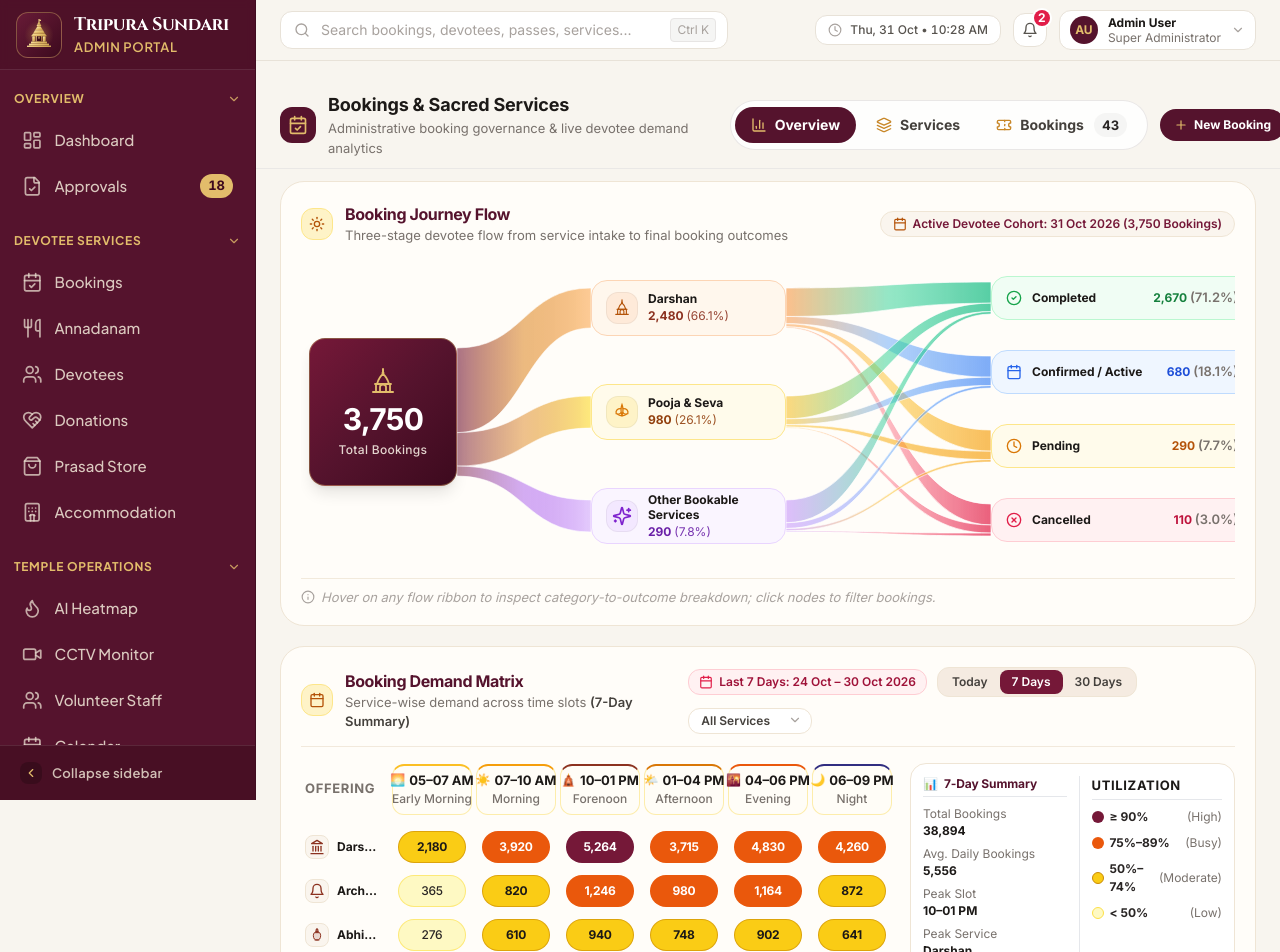
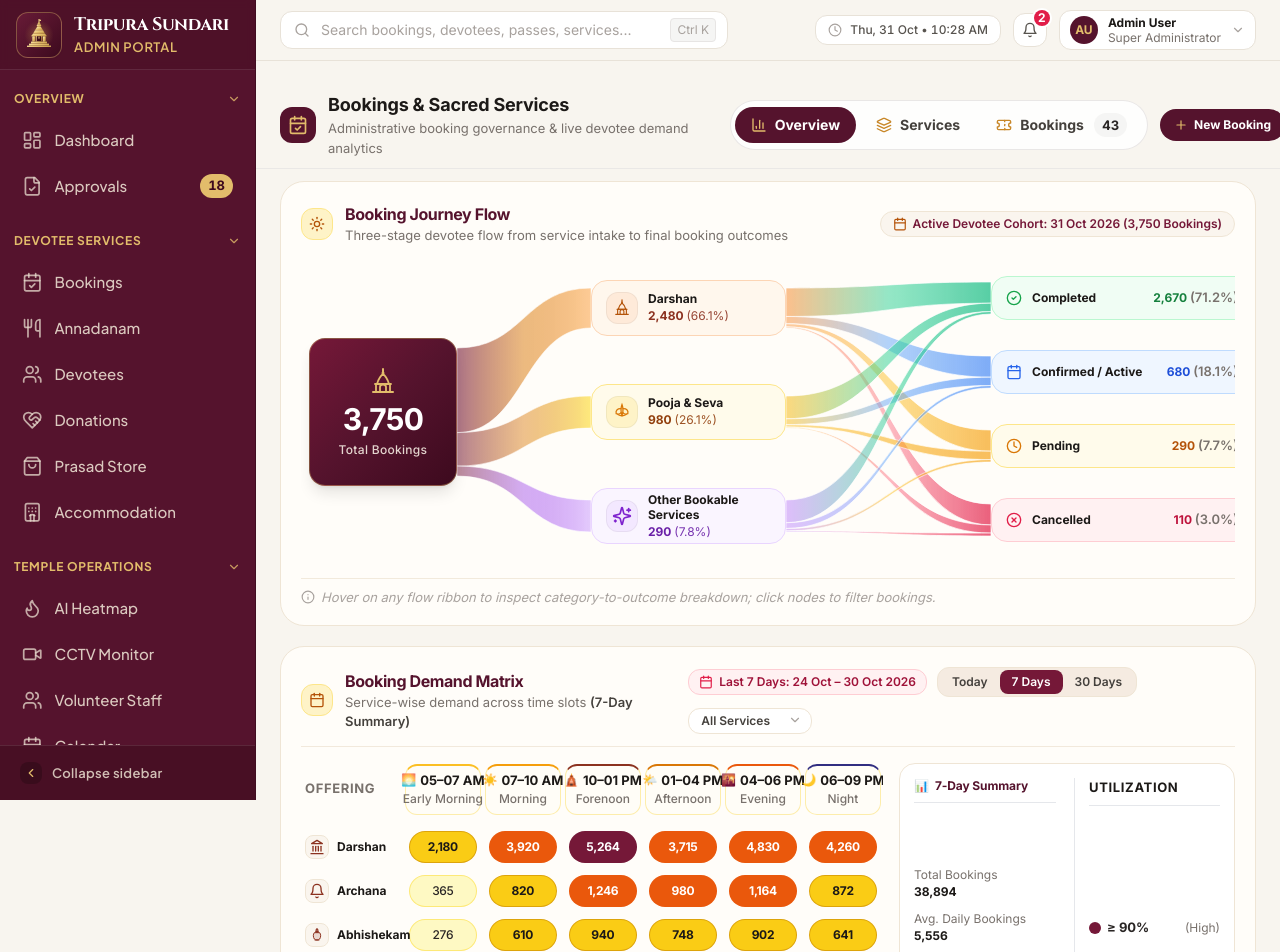
Before and after one commit to PraneethGwcSE/Tripura_Sundhari_Temple_Admin, a React (Vite) app: page /bookings in a window 1280 px wide. Shown: the top 952 px of the page. Built offline with nearby package versions, Linux system fonts and the light colour scheme.

Commit message:
feat: align demand matrix side box to bottom level and prevent offering label truncation

```diff
--- a/src/components/bookings/BookingDemandMatrix.jsx
+++ b/src/components/bookings/BookingDemandMatrix.jsx
@@ -355,20 +355,20 @@ export default function BookingDemandMatrix({ onCellClick }) {
       </div>
 
       {/* 2. Main Content: Grid of Matrix Table + Dual-Column Side Panel */}
-      <div className="flex flex-col xl:flex-row items-start gap-4">
+      <div className="flex flex-col xl:flex-row items-stretch gap-4">
         {/* Left: 6-Slot Demand Matrix Table (Fluid and responsive, no horizontal scroll) */}
-        <div className="flex-1 w-full overflow-x-auto custom-scrollbar">
+        <div className="flex-1 w-full overflow-x-auto custom-scrollbar flex flex-col justify-between">
           <table className="w-full table-fixed border-collapse">
             <thead>
               <tr>
                 {/* Offering Title Header */}
-                <th className="w-[15%] pb-2.5 text-left text-[11px] font-bold text-stone-500 uppercase tracking-wider pl-1">
+                <th className="w-[17.5%] pb-2.5 text-left text-[11px] font-bold text-stone-500 uppercase tracking-wider pl-1">
                   Offering
                 </th>
 
                 {/* 6 Time Slot Columns */}
                 {timeSlotColumns.map((slot) => (
-                  <th key={slot.id} className="w-[14.16%] pb-2.5 px-0.5 text-center">
+                  <th key={slot.id} className="w-[13.75%] pb-2.5 px-0.5 text-center">
                     <div
                       className={`mx-auto w-full max-w-[94px] py-1.5 px-1 rounded-xl bg-[#FFFDF7] border border-[#FDE68A]/70 border-t-2 ${slot.border} shadow-2xs flex flex-col items-center justify-center`}
                     >
@@ -387,13 +387,13 @@ export default function BookingDemandMatrix({ onCellClick }) {
             <tbody>
               {visibleRows.map((row) => (
                 <tr key={row.id} className="hover:bg-[#FFF9F2]/50 transition-colors">
-                  {/* Row Service Header */}
-                  <td className="py-2 pl-1 pr-2 whitespace-nowrap align-middle">
+                  {/* Row Service Header: Allowed to wrap cleanly without ellipsis truncation */}
+                  <td className="py-2.5 pl-1 pr-2 align-middle">
                     <div className="flex items-center gap-2 font-bold text-stone-900 font-sans text-xs">
                       <div className="w-6 h-6 rounded-lg bg-[#FAF5EE] border border-[#EFE5D5] flex items-center justify-center shrink-0">
                         {row.icon}
                       </div>
-                      <span className="truncate">{row.name}</span>
+                      <span className="leading-tight text-stone-900">{row.name}</span>
                     </div>
                   </td>
 
@@ -442,19 +442,19 @@ export default function BookingDemandMatrix({ onCellClick }) {
           </table>
         </div>
 
-        {/* Right Side: Dual-Column Summary & Utilization Card (Directly matches Reference Image) */}
-        <div className="w-full xl:w-[325px] 2xl:w-[340px] shrink-0 bg-white rounded-2xl border border-[#EFE5D5] p-3 shadow-2xs">
-          <div className="grid grid-cols-2 gap-3 divide-x divide-stone-150">
+        {/* Right Side: Dual-Column Summary & Utilization Card (Aligned to match bottom of left matrix) */}
+        <div className="w-full xl:w-[336px] 2xl:w-[350px] shrink-0 bg-white rounded-2xl border border-[#EFE5D5] p-3.5 shadow-2xs flex flex-col justify-between">
+          <div className="grid grid-cols-2 gap-3.5 divide-x divide-stone-150 h-full">
             {/* Column 1: Summary */}
-            <div className="space-y-2">
-              <div className="flex items-center gap-1.5 pb-1 border-b border-stone-150">
+            <div className="flex flex-col justify-between pr-1">
+              <div className="flex items-center gap-1.5 pb-2 border-b border-stone-150">
                 <span className="text-[#55132D] text-xs">📊</span>
                 <h3 className="font-bold text-[#55132D] font-serif text-xs">
                   {summary.title}
                 </h3>
               </div>
 
-              <div className="space-y-1.5 text-[11px]">
+              <div className="space-y-2.5 text-[11px] py-1">
                 <div>
                   <div className="text-stone-500 text-[10px]">Total Bookings</div>
                   <div className="font-bold text-stone-900 font-sans text-xs">
@@ -483,30 +483,30 @@ export default function BookingDemandMatrix({ onCellClick }) {
             </div>
 
             {/* Column 2: Utilization Legend */}
-            <div className="pl-3 space-y-2">
-              <h3 className="font-bold text-stone-900 text-[11px] tracking-wider uppercase pb-1 border-b border-stone-150">
+            <div className="pl-3.5 flex flex-col justify-between">
+              <h3 className="font-bold text-stone-900 text-[11px] tracking-wider uppercase pb-2 border-b border-stone-150">
                 Utilization
               </h3>
 
-              <div className="space-y-2 text-[10.5px]">
+              <div className="space-y-3 text-[11px] py-1">
                 <div className="flex items-center gap-1.5">
                   <span className="w-3 h-3 rounded-full bg-[#751838] shrink-0" />
-                  <span className="font-bold text-stone-800">≥ 90%</span>
+                  <span className="font-bold text-stone-800 whitespace-nowrap">≥ 90%</span>
                   <span className="text-stone-500 text-[10px] ml-auto">(High)</span>
                 </div>
                 <div className="flex items-center gap-1.5">
                   <span className="w-3 h-3 rounded-full bg-[#EA580C] shrink-0" />
-                  <span className="font-bold text-stone-800">75%–89%</span>
+                  <span className="font-bold text-stone-800 whitespace-nowrap">75%–89%</span>
                   <span className="text-stone-500 text-[10px] ml-auto">(Busy)</span>
                 </div>
                 <div className="flex items-center gap-1.5">
                   <span className="w-3 h-3 rounded-full bg-[#FACC15] border border-[#CA8A04] shrink-0" />
-                  <span className="font-bold text-stone-800">50%–74%</span>
+                  <span className="font-bold text-stone-800 whitespace-nowrap">50%–74%</span>
                   <span className="text-stone-500 text-[10px] ml-auto">(Moderate)</span>
                 </div>
                 <div className="flex items-center gap-1.5">
                   <span className="w-3 h-3 rounded-full bg-[#FEF9C3] border border-[#FDE047] shrink-0" />
-                  <span className="font-bold text-stone-800">&lt; 50%</span>
+                  <span className="font-bold text-stone-800 whitespace-nowrap">&lt; 50%</span>
                   <span className="text-stone-500 text-[10px] ml-auto">(Low)</span>
                 </div>
               </div>
```
